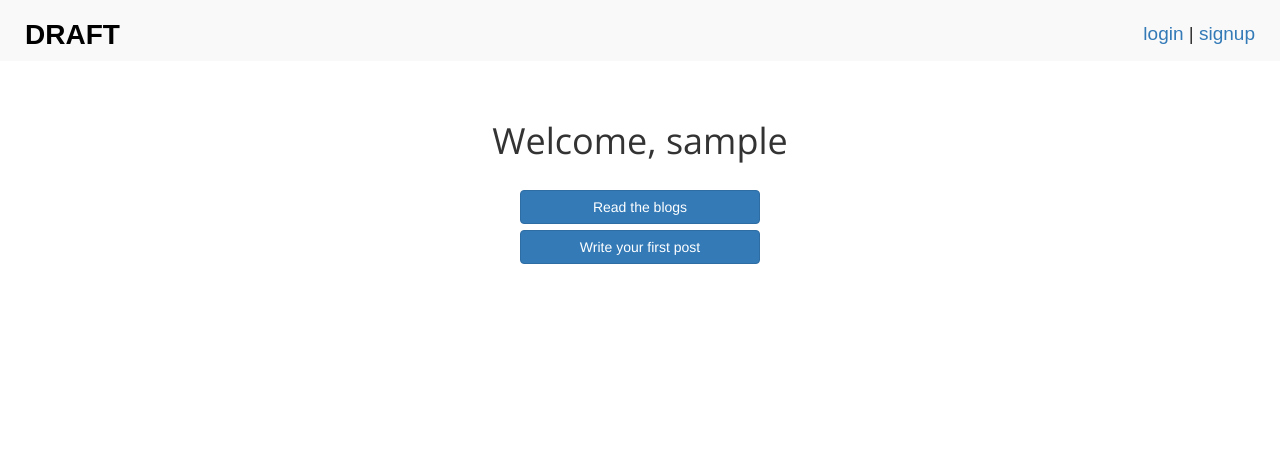
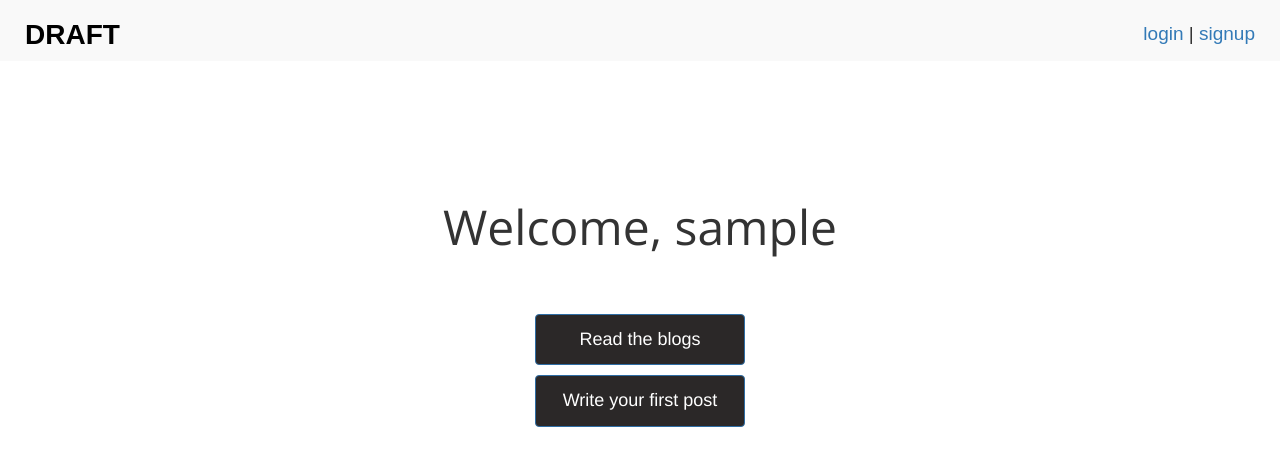
Before and after one commit to jrios6/FSND-Multi-User-Blog, a Python web app: template templates/welcome.html in a window 1280 px wide. Shown: the top 466 px of the page. Run offline with Jinja, Linux system fonts and the light colour scheme; the template is opened without the code that fills it: most values are stand-ins (such as "Sample title", 1, 10 or a date in 2020); some web fonts are replaced.

Commit message:
Edited welcome css

```diff
--- a/static/css/landing.css
+++ b/static/css/landing.css
@@ -34,11 +34,6 @@ h1 a:hover {
   width: 640px;
 }
 
-.login-area {
-
-
-}
-
 .btn {
   font-size: 18px;
   padding: 12px;
--- a/static/css/welcome.css
+++ b/static/css/welcome.css
@@ -1,14 +1,17 @@
 .welcome {
-  padding: 40px 0px 20px 0px;
+  font-size: 48px;
+  margin-top: 140px;
+  margin-bottom: 60px;
 }
 
-.link {
-  margin-top: 6px;
-}
-.link a {
-  color: white;
+.btn {
+  font-size: 18px;
+  padding: 12px;
+  width: 210px;
+  margin-bottom: 10px;
+  background-color: #2b2828;
 }
 
-.link button {
-  width: 240px;
+.btn:hover {
+  background-color: #4e4e4e;
 }
```
